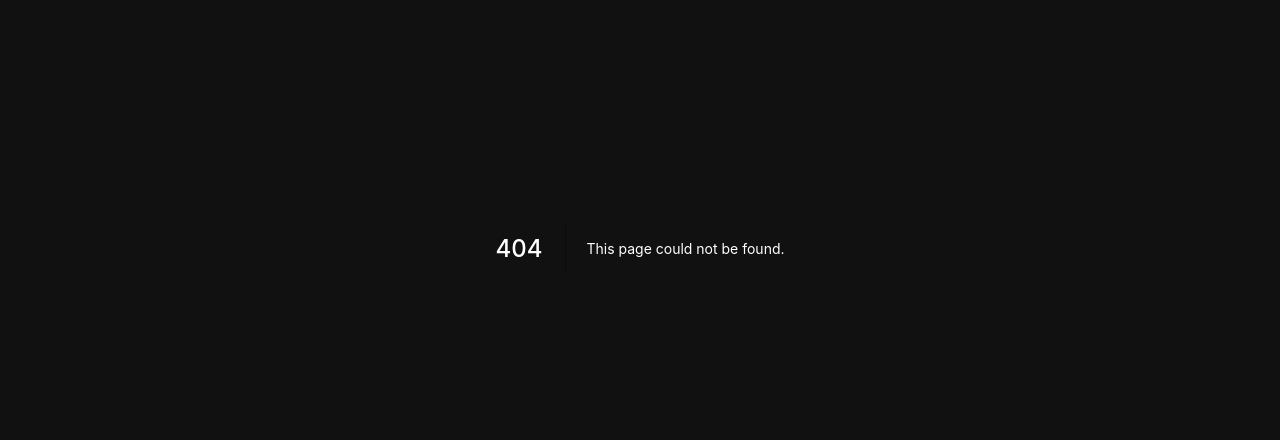
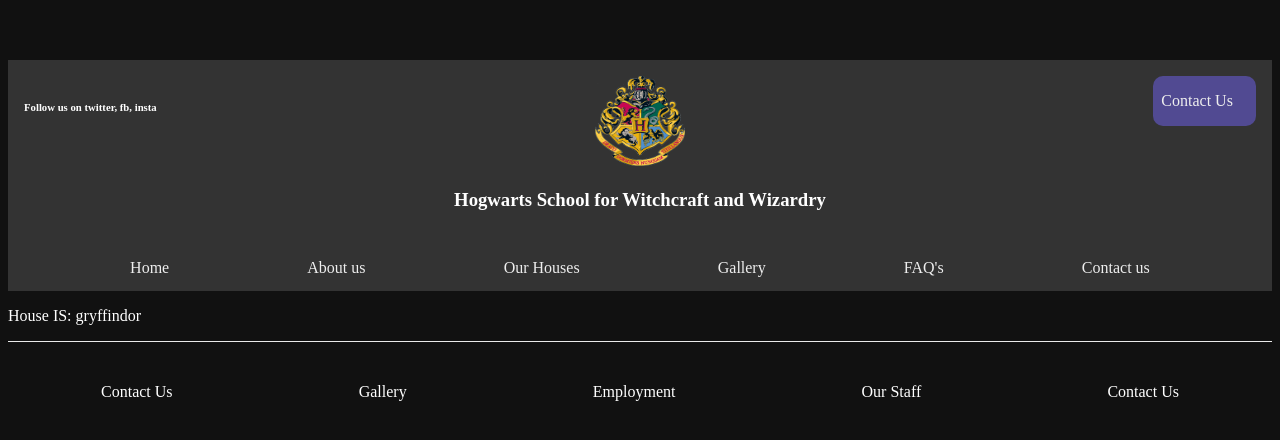
Before and after one commit to ErickEnriquez/hogwarts-school-app, a Next.js app in the folder hogwarts-school-app/: page /houses/gryffindor in a window 1280 px wide. Before the commit this address had no page. Shown: the part 152-592 px from the top of the page. Built offline with nearby package versions, Linux system fonts and the light colour scheme.

Commit message:
create dynamic route for houses

```diff
--- /dev/null
+++ b/hogwarts-school-app/pages/houses/[house].js
@@ -0,0 +1,15 @@
+import { useRouter } from 'next/router'
+import Layout from '../../components/Layout'
+const House = () => {
+	const router = useRouter()
+	const { house } = router.query
+
+	return (
+		<Layout>
+			<p>House IS: {house}</p>
+		</Layout>
+
+	)
+}
+
+export default House
```
